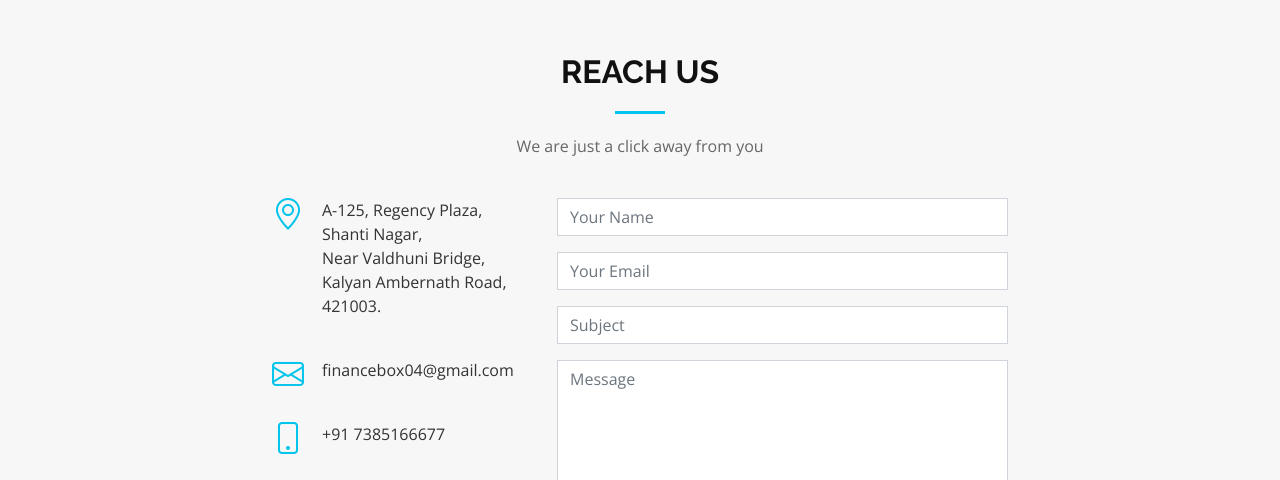
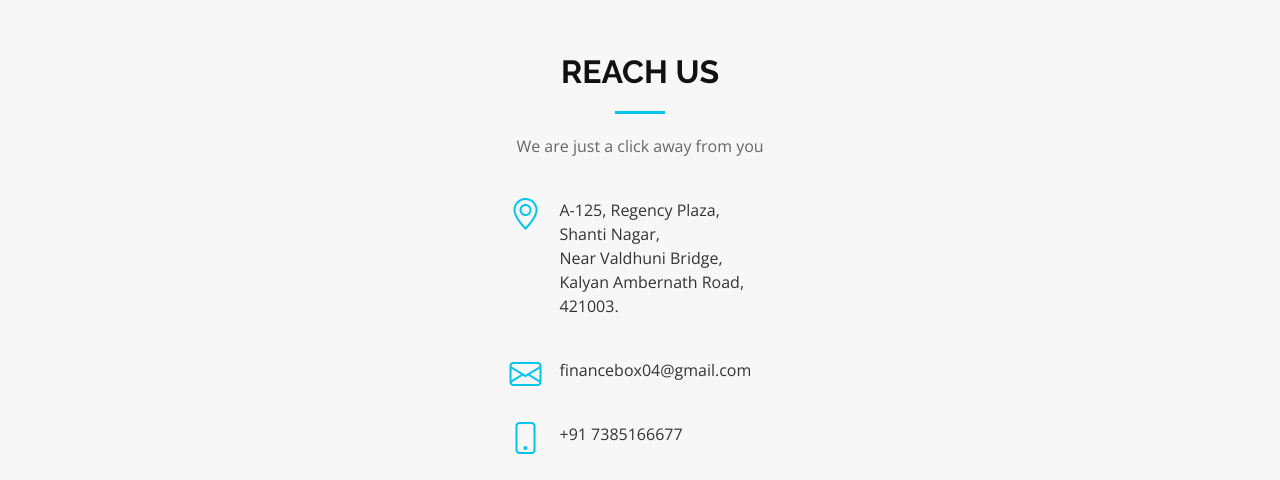
Before and after one commit to finance-box-hitesh/finance_box.github.io, a plain HTML site: page index.html in a window 1280 px wide. Shown: the part 5005-5485 px from the top of the page. Drawn offline with nearby package versions, Linux system fonts and the light colour scheme.

Commit message:
changed contact page

```diff
--- a/index.html
+++ b/index.html
@@ -447,7 +447,7 @@
             </div>
           </div>
 
-          <div class="col-lg-5 col-md-8">
+         <!-- <div class="col-lg-5 col-md-8">
             <div class="form">
               <form action="forms/contact.php" method="post" role="form" class="php-email-form">
                 <div class="form-group">
@@ -470,7 +470,7 @@
                 <div class="text-center"><button type="submit">Send Message</button></div>
               </form>
             </div>
-          </div>
+          </div>-->
 
         </div>
       </div>
```
